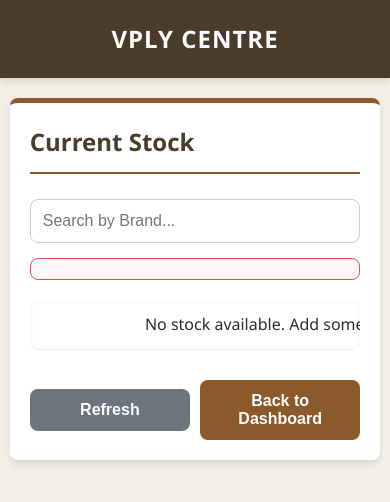
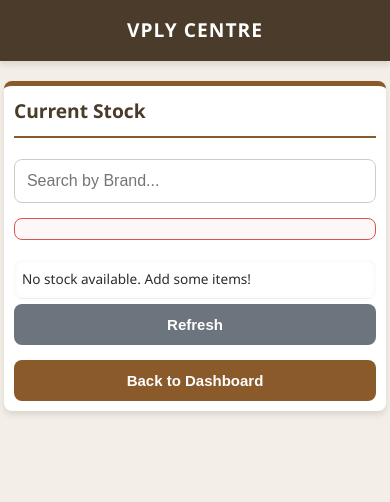
Before and after one commit to DhruvParmar17/vply-stock-managment, a plain HTML site: page index.html in a window 390 px wide. Both pictures are taken after a click on the button "View Current Stock". Drawn offline with Linux system fonts and the light colour scheme; no server answers.

Commit message:
Update style.css

```diff
--- a/style.css
+++ b/style.css
@@ -25,10 +25,10 @@ body {
 h1 {
   background-color: var(--wood-dark);
   color: var(--white);
-  padding: 20px;
+  padding: 15px;
   margin: 0;
   text-align: center;
-  font-size: 1.5rem;
+  font-size: 1.4rem;
   letter-spacing: 1px;
   box-shadow: var(--shadow);
 }
@@ -38,14 +38,16 @@ h2 {
   border-bottom: 2px solid var(--wood-medium);
   padding-bottom: 10px;
   margin-top: 0;
+  font-size: 1.2rem;
 }
 
 .container {
-  max-width: 800px; /* Limit width specifically for desktop */
-  width: 95%; /* Mobile friendly width */
+  max-width: 800px;
+  width: 95%;
+  /* Better mobile width */
   margin: 20px auto;
   background: var(--white);
-  padding: 20px;
+  padding: 15px;
   border-radius: var(--radius);
   box-shadow: var(--shadow);
   border-top: 5px solid var(--wood-medium);
@@ -65,36 +67,43 @@ label {
   margin-top: 15px;
   font-weight: 600;
   color: var(--wood-dark);
+  font-size: 0.9rem;
 }
 
-input, select {
+input,
+select {
   width: 100%;
   padding: 12px;
   margin-top: 5px;
   border: 1px solid #ccc;
   border-radius: var(--radius);
-  font-size: 16px; /* Prevents zoom on iOS */
+  font-size: 16px;
+  /* Prevents zoom on iOS */
   background: #fff;
 }
 
-input:focus, select:focus {
+input:focus,
+select:focus {
   outline: none;
   border-color: var(--wood-medium);
   box-shadow: 0 0 0 2px rgba(139, 90, 43, 0.2);
 }
 
+/* Button Styling Updated */
 button {
   background: var(--wood-medium);
   color: white;
-  padding: 12px 24px;
+  padding: 12px;
   border: none;
   border-radius: var(--radius);
-  margin-top: 20px;
   cursor: pointer;
-  font-size: 16px;
+  font-size: 15px;
   font-weight: bold;
-  width: 100%; /* Full width buttons on mobile */
+  width: 100%;
+  /* Full width on mobile default */
+  margin-top: 15px;
   transition: background 0.2s;
+  text-align: center;
 }
 
 button:hover {
@@ -111,22 +120,28 @@ button.danger {
 
 /* Table Styling */
 .table-wrapper {
-    overflow-x: auto; /* Scrollable tables on mobile */
+  overflow-x: auto;
+  /* Scrollable tables on mobile */
   margin-top: 20px;
   border-radius: var(--radius);
-    box-shadow: inset 0 0 5px rgba(0,0,0,0.05);
+  box-shadow: inset 0 0 5px rgba(0, 0, 0, 0.05);
+  background: white;
 }
 
 table {
   width: 100%;
   border-collapse: collapse;
-  min-width: 500px; /* Forces scroll on very small screens if needed */
+  min-width: 500px;
+  /* Forces scroll on very small screens */
 }
 
-th, td {
-  padding: 12px;
+th,
+td {
+  padding: 10px;
+  /* Slightly reduced padding */
   text-align: left;
   border-bottom: 1px solid #eee;
+  font-size: 0.95rem;
 }
 
 th {
@@ -148,6 +163,7 @@ tr:nth-child(even) {
   border-radius: var(--radius);
   margin-top: 15px;
   font-weight: bold;
+  font-size: 0.9rem;
 }
 
 /* Bill Output Section */
@@ -157,26 +173,74 @@ tr:nth-child(even) {
   padding: 15px;
   border: 1px dashed var(--wood-dark);
   border-radius: var(--radius);
+  font-size: 0.95rem;
+  overflow-x: hidden;
+  /* Prevent horizontal scroll in container */
 }
 
-/* Utilities */
-.text-center { text-align: center; }
-.mt-10 { margin-top: 10px; }
-.mb-10 { margin-bottom: 10px; }
+/* Utilities & Layout */
 .row-flex {
   display: flex;
   gap: 10px;
   align-items: center;
+  flex-wrap: wrap;
+  /* Allow wrapping on very small screens */
 }
-.full-width { width: 100%; }
+
+.full-width {
+  width: 100%;
+  flex: 1;
+  /* Allow it to grow */
+}
 
 /* Responsive adjustments */
 @media (min-width: 600px) {
   .row-flex {
-        flex-direction: row;
+    flex-wrap: nowrap;
+    /* No wrap on desktop/tablet */
   }
+
   button {
-        width: auto; /* Normal buttons on desktop */
+    width: auto;
     min-width: 120px;
+    display: inline-block;
+  }
+
+  .dashboard-card button {
+    margin-right: 10px;
+    margin-bottom: 0;
   }
 }
+
+/* Mobile specific fixes */
+@media (max-width: 599px) {
+  h1 {
+    font-size: 1.2rem;
+  }
+
+  .container {
+    padding: 10px;
+    width: 98%;
+  }
+
+  th,
+  td {
+    padding: 8px;
+    font-size: 0.85rem;
+  }
+
+  /* Ensure buttons stack neatly */
+  .row-flex button {
+    width: 100%;
+    margin-top: 5px;
+  }
+
+  /* Adjust quick action buttons */
+  .dashboard-card button {
+    margin-bottom: 10px;
+  }
+
+  .dashboard-card button:last-child {
+    margin-bottom: 0;
+  }
+}
```
Lines whose indentation alone changed are shown as unchanged.
